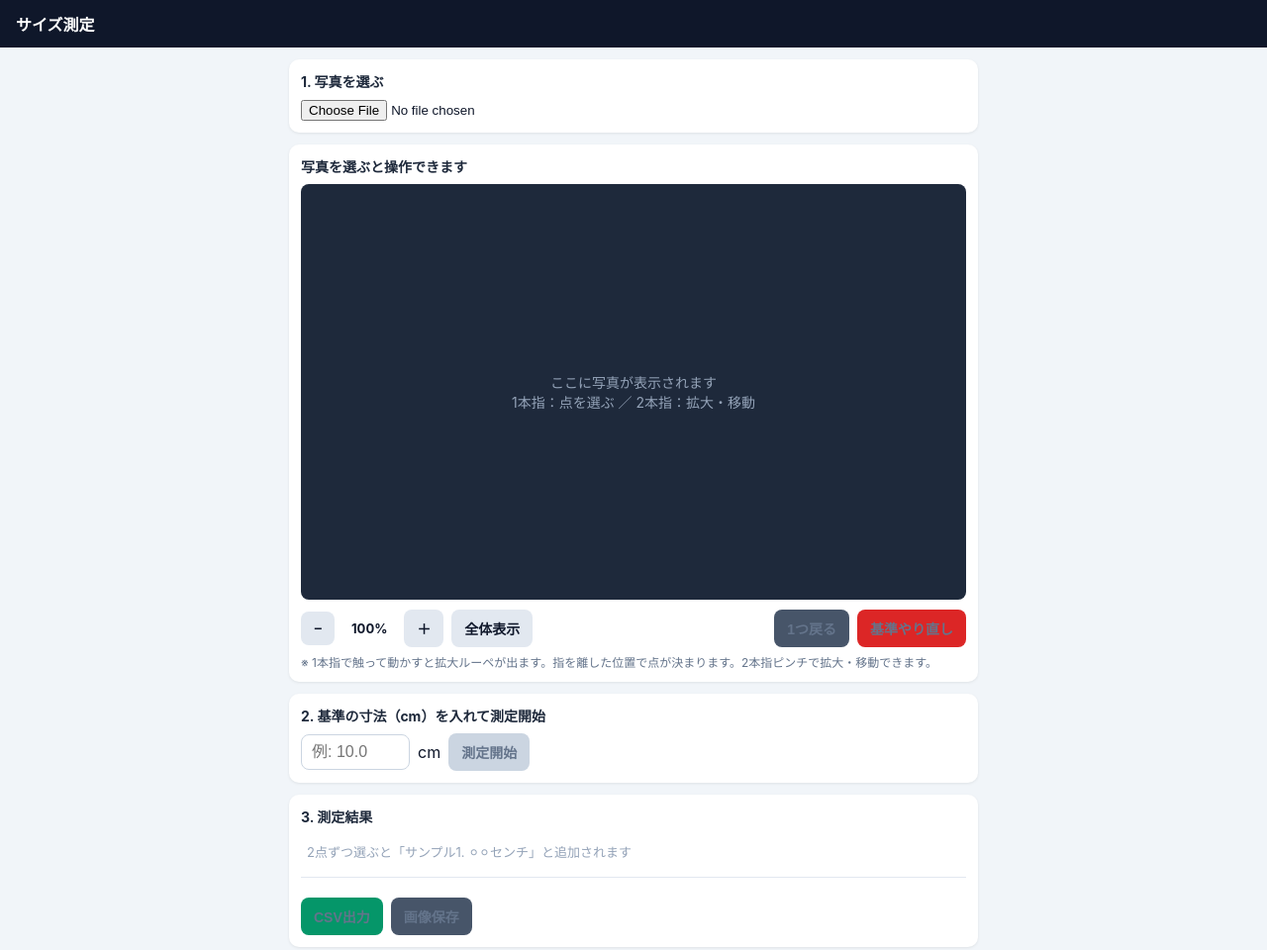
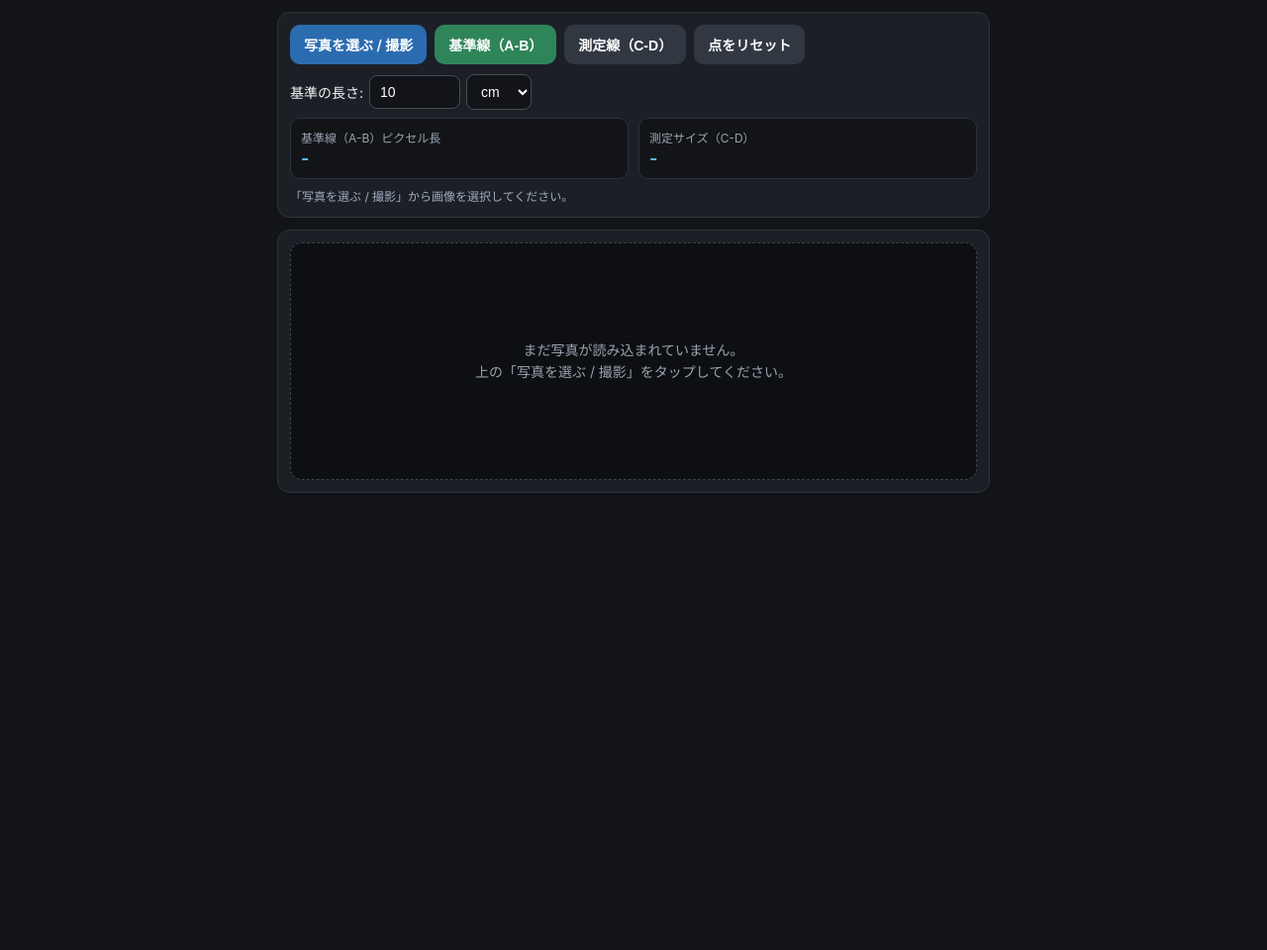
Before and after one commit to arision1975-prog/size.app, a plain HTML site: page index.html in a window 1280 px wide. Shown: the whole page at 99% size. After the commit the page ends 800 px from the top, so only its background shows below. Drawn offline with Linux system fonts and the light colour scheme.

Commit message:
Update index.html

```diff
--- a/index.html
+++ b/index.html
@@ -2,232 +2,406 @@
 <html lang="ja">
 <head>
   <meta charset="UTF-8" />
-  <meta name="viewport" content="width=device-width, initial-scale=1.0" />
-  <title>サイズ測定（ズーム対応版）</title>
+  <meta name="viewport" content="width=device-width, initial-scale=1.0, maximum-scale=1.0, user-scalable=no" />
+  <title>サイズ測定アプリ</title>
   <style>
-    * { box-sizing: border-box; }
+    * { box-sizing: border-box; -webkit-tap-highlight-color: transparent; }
     body {
       margin: 0;
-      font-family: -apple-system, BlinkMacSystemFont, "Hiragino Sans", "Yu Gothic", sans-serif;
-      background: #f1f5f9;
-      color: #0f172a;
-      padding-bottom: 36px;
+      padding: 12px;
+      font-family: -apple-system, BlinkMacSystemFont, "Segoe UI", Roboto, sans-serif;
+      background: #121417;
+      color: #f3f5f8;
     }
-    header {
-      background: #0f172a;
-      color: #fff;
-      padding: 12px 16px;
-      font-size: 16px;
-      font-weight: bold;
-    }
-    .wrap {
+    .app {
       max-width: 720px;
       margin: 0 auto;
-      padding: 12px;
+      display: flex;
+      flex-direction: column;
+      gap: 12px;
     }
     .panel {
-      background: #fff;
-      border-radius: 10px;
+      background: #1c2026;
+      border: 1px solid #2d333d;
+      border-radius: 12px;
       padding: 12px;
-      margin-bottom: 12px;
-      box-shadow: 0 1px 3px rgba(0,0,0,0.08);
-    }
-    .guide {
-      font-size: 14px;
-      font-weight: bold;
-      margin-bottom: 8px;
-      color: #1e293b;
-    }
-    .sub-hint {
-      font-size: 12px;
-      color: #64748b;
-      margin-top: 6px;
     }
     .row {
       display: flex;
+      flex-wrap: wrap;
       gap: 8px;
       align-items: center;
-      flex-wrap: wrap;
     }
-    input[type="number"] {
-      width: 110px;
+    label.btn, button {
+      appearance: none;
+      border: none;
+      border-radius: 10px;
+      padding: 10px 14px;
+      font-size: 14px;
+      font-weight: 600;
+      cursor: pointer;
+      color: #fff;
+      background: #2b6cb0;
+      display: inline-flex;
+      align-items: center;
+      justify-content: center;
+      gap: 6px;
+    }
+    label.btn.secondary, button.secondary {
+      background: #323842;
+    }
+    label.btn.active, button.active {
+      background: #2f855a;
+    }
+    input[type="file"] {
+      display: none;
+    }
+    .input-group {
+      display: flex;
+      align-items: center;
+      gap: 6px;
+      font-size: 14px;
+    }
+    .input-group input, .input-group select {
+      background: #121417;
+      color: #fff;
+      border: 1px solid #444c56;
+      border-radius: 8px;
       padding: 8px 10px;
-      font-size: 16px;
-      border: 1px solid #cbd5e1;
-      border-radius: 8px;
+      font-size: 14px;
+      width: 92px;
     }
-    button {
-      padding: 9px 13px;
-      font-size: 14px;
-      font-weight: bold;
-      border: none;
-      border-radius: 8px;
-      cursor: pointer;
-      background: #2563eb;
-      color: #fff;
+    .input-group select {
+      width: auto;
     }
-    button:disabled {
-      background: #cbd5e1;
-      color: #64748b;
-      cursor: not-allowed;
-    }
-    button.gray { background: #475569; }
-    button.red { background: #dc2626; }
-    button.green { background: #059669; }
-    button.light {
-      background: #e2e8f0;
-      color: #0f172a;
-    }
-
-    .stage {
+    .canvas-wrap {
       position: relative;
       width: 100%;
-      height: 420px;
-      background: #1e293b;
-      border-radius: 8px;
+      min-height: 240px;
+      background: #0d0f12;
+      border: 1px dashed #3a424e;
+      border-radius: 12px;
       overflow: hidden;
-      touch-action: none;
-    }
-    canvas#viewCanvas {
-      width: 100%;
-      height: 100%;
-      display: block;
-    }
-    .empty-msg {
-      position: absolute;
-      inset: 0;
       display: flex;
       align-items: center;
       justify-content: center;
-      color: #94a3b8;
+    }
+    canvas {
+      display: block;
+      max-width: 100%;
+      height: auto;
+      touch-action: none;
+    }
+    .placeholder {
+      color: #9aa4b2;
       font-size: 14px;
-      padding: 16px;
       text-align: center;
-      pointer-events: none;
+      padding: 24px;
+      line-height: 1.6;
     }
-    .zoom-badge {
-      font-size: 13px;
-      font-weight: bold;
-      min-width: 54px;
-      text-align: center;
+    .result-box {
+      display: grid;
+      grid-template-columns: repeat(2, 1fr);
+      gap: 10px;
+      margin-top: 8px;
     }
-
-    ul.results {
-      list-style: none;
-      padding: 0;
-      margin: 6px 0 0;
+    .stat {
+      background: #121417;
+      border: 1px solid #2b313b;
+      border-radius: 10px;
+      padding: 10px;
     }
-    ul.results li {
-      display: flex;
-      justify-content: space-between;
-      align-items: center;
-      padding: 8px 6px;
-      border-bottom: 1px solid #e2e8f0;
-      font-size: 15px;
-      font-weight: bold;
+    .stat-label {
+      font-size: 12px;
+      color: #9aa4b2;
     }
-    ul.results li:last-child { border-bottom: none; }
-    .del-btn {
-      background: #fee2e2;
-      color: #b91c1c;
-      padding: 4px 8px;
+    .stat-value {
+      font-size: 18px;
+      font-weight: 700;
+      margin-top: 2px;
+      color: #63b3ed;
+    }
+    .status {
       font-size: 12px;
-    }
-    .stats {
+      color: #a0aec0;
       margin-top: 8px;
-      padding-top: 8px;
-      border-top: 1px solid #e2e8f0;
-      font-size: 13px;
-      color: #475569;
+      min-height: 18px;
     }
   </style>
 </head>
 <body>
-  <header>サイズ測定</header>
+  <div class="app">
+    <div class="panel">
+      <div class="row">
+        <label class="btn" for="photoInput">
+          写真を選ぶ / 撮影
+        </label>
+        <input id="photoInput" type="file" accept="image/*" />
 
-  <div class="wrap">
-    <!-- 画像選択 -->
-    <div class="panel">
-      <div class="guide">1. 写真を選ぶ</div>
-      <input type="file" id="fileInput" accept="image/*" />
+        <button id="modeRefBtn" class="secondary active" type="button">基準線（A-B）</button>
+        <button id="modeMeasureBtn" class="secondary" type="button">測定線（C-D）</button>
+        <button id="resetPtsBtn" class="secondary" type="button">点をリセット</button>
+      </div>
+
+      <div class="row" style="margin-top: 10px;">
+        <div class="input-group">
+          <span>基準の長さ:</span>
+          <input id="refLengthInput" type="number" step="any" min="0.01" value="10" />
+          <select id="unitSelect">
+            <option value="cm" selected>cm</option>
+            <option value="mm">mm</option>
+          </select>
+        </div>
+      </div>
+
+      <div class="result-box">
+        <div class="stat">
+          <div class="stat-label">基準線（A-B）ピクセル長</div>
+          <div class="stat-value" id="refPxText">-</div>
+        </div>
+        <div class="stat">
+          <div class="stat-label">測定サイズ（C-D）</div>
+          <div class="stat-value" id="measuredText">-</div>
+        </div>
+      </div>
+
+      <div class="status" id="statusText">「写真を選ぶ / 撮影」から画像を選択してください。</div>
     </div>
 
-    <!-- キャンバス＆ズーム操作 -->
     <div class="panel">
-      <div class="guide" id="guideText">写真を選ぶと操作できます</div>
-
-      <div class="stage" id="stage">
-        <div class="empty-msg" id="emptyMsg">ここに写真が表示されます<br>1本指：点を選ぶ ／ 2本指：拡大・移動</div>
-        <canvas id="viewCanvas"></canvas>
-      </div>
-
-      <div class="row" style="margin-top:10px; justify-content:space-between;">
-        <div class="row">
-          <button type="button" class="light" id="zoomOutBtn" disabled>−</button>
-          <span class="zoom-badge" id="zoomLabel">100%</span>
-          <button type="button" class="light" id="zoomInBtn" disabled>＋</button>
-          <button type="button" class="light" id="zoomResetBtn" disabled>全体表示</button>
+      <div class="canvas-wrap" id="canvasWrap">
+        <div class="placeholder" id="placeholder">
+          まだ写真が読み込まれていません。<br />
+          上の「写真を選ぶ / 撮影」をタップしてください。
         </div>
-        <div class="row">
-          <button type="button" class="gray" id="undoBtn" disabled>1つ戻る</button>
-          <button type="button" class="red" id="resetRefBtn" disabled>基準やり直し</button>
-        </div>
-      </div>
-      <div class="sub-hint">※ 1本指で触って動かすと拡大ルーペが出ます。指を離した位置で点が決まります。2本指ピンチで拡大・移動できます。</div>
-    </div>
-
-    <!-- 基準寸法＆測定開始 -->
-    <div class="panel">
-      <div class="guide">2. 基準の寸法（cm）を入れて測定開始</div>
-      <div class="row">
-        <input type="number" id="refCmInput" step="0.01" min="0.01" placeholder="例: 10.0" inputmode="decimal" />
-        <span>cm</span>
-        <button type="button" id="startBtn" disabled>測定開始</button>
-      </div>
-    </div>
-
-    <!-- 結果一覧＆出力 -->
-    <div class="panel">
-      <div class="guide">3. 測定結果</div>
-      <ul class="results" id="resultList">
-        <li style="color:#94a3b8; font-weight:normal; font-size:13px;">2点ずつ選ぶと「サンプル1. ⚪︎⚪︎センチ」と追加されます</li>
-      </ul>
-      <div class="stats" id="statsText"></div>
-
-      <div class="row" style="margin-top:12px;">
-        <button type="button" class="green" id="csvBtn" disabled>CSV出力</button>
-        <button type="button" class="gray" id="imgSaveBtn" disabled>画像保存</button>
+        <canvas id="canvas" style="display: none;"></canvas>
       </div>
     </div>
   </div>
 
   <script>
-    const fileInput = document.getElementById('fileInput');
-    const stage = document.getElementById('stage');
-    const canvas = document.getElementById('viewCanvas');
+    const photoInput = document.getElementById('photoInput');
+    const canvas = document.getElementById('canvas');
     const ctx = canvas.getContext('2d');
-    const emptyMsg = document.getElementById('emptyMsg');
-    const guideText = document.getElementById('guideText');
+    const placeholder = document.getElementById('placeholder');
+    const statusText = document.getElementById('statusText');
+    const refLengthInput = document.getElementById('refLengthInput');
+    const unitSelect = document.getElementById('unitSelect');
+    const refPxText = document.getElementById('refPxText');
+    const measuredText = document.getElementById('measuredText');
+    const modeRefBtn = document.getElementById('modeRefBtn');
+    const modeMeasureBtn = document.getElementById('modeMeasureBtn');
+    const resetPtsBtn = document.getElementById('resetPtsBtn');
 
-    const zoomOutBtn = document.getElementById('zoomOutBtn');
-    const zoomInBtn = document.getElementById('zoomInBtn');
-    const zoomResetBtn = document.getElementById('zoomResetBtn');
-    const zoomLabel = document.getElementById('zoomLabel');
+    let img = new Image();
+    let hasImage = false;
+    let activeMode = 'ref'; // 'ref' or 'measure'
+    let dragging = null; // { group: 'ref'|'measure', index: 0|1 }
 
-    const undoBtn = document.getElementById('undoBtn');
-    const resetRefBtn = document.getElementById('resetRefBtn');
-    const refCmInput = document.getElementById('refCmInput');
-    const startBtn = document.getElementById('startBtn');
+    // 画像座標（0〜1の割合で保持するとリサイズ時もズレない）
+    let refPts = [
+      { x: 0.25, y: 0.5 },
+      { x: 0.75, y: 0.5 }
+    ];
+    let measurePts = [
+      { x: 0.3, y: 0.7 },
+      { x: 0.7, y: 0.7 }
+    ];
 
-    const resultList = document.getElementById('resultList');
-    const statsText = document.getElementById('statsText');
-    const csvBtn = document.getElementById('csvBtn');
-    const imgSaveBtn = document.getElementById('imgSaveBtn');
+    function setMode(mode) {
+      activeMode = mode;
+      modeRefBtn.classList.toggle('active', mode === 'ref');
+      modeMeasureBtn.classList.toggle('active', mode === 'measure');
+      statusText.textContent = mode === 'ref'
+        ? '基準線（A・B）の端点をドラッグして、既知の長さ（例：10cm）に合わせてください。'
+        : '測定線（C・D）の端点をドラッグして、測りたい対象の両端に合わせます。';
+      draw();
+    }
 
-    let img = null;
-    // 表示用キャンバスサイズ（CSSピクセル基準）
-    let viewW = 0;
-    let viewH = 0;
+    modeRefBtn.addEventListener('click', () => setMode('ref'));
+    modeMeasureBtn.addEventListener('click', () => setMode('measure'));
 
-    // ズーム・パン状態（画像実座標 -> キャンバス表示座標）
-    // screenX = offsetX + imgX * scale
+    resetPtsBtn.addEventListener('click', () => {
+      refPts = [{ x: 0.25, y: 0.5 }, { x: 0.75, y: 0.5 }];
+      measurePts = [{ x: 0.3, y: 0.7 }, { x: 0.7, y: 0.7 }];
+      draw();
+      updateMeasurements();
+    });
+
+    refLengthInput.addEventListener('input', updateMeasurements);
+    unitSelect.addEventListener('change', updateMeasurements);
+
+    function loadImageFromFile(file) {
+      if (!file) return;
+      statusText.textContent = '写真を読み込み中...';
+
+      const reader = new FileReader();
+      reader.onload = function (e) {
+        const nextImg = new Image();
+        nextImg.onload = function () {
+          img = nextImg;
+          hasImage = true;
+          placeholder.style.display = 'none';
+          canvas.style.display = 'block';
+          fitCanvasToContainer();
+          draw();
+          updateMeasurements();
+          statusText.textContent = `読み込み完了（${img.naturalWidth} × ${img.naturalHeight} px）。A・Bを基準長さに合わせてください。`;
+        };
+        nextImg.onerror = function () {
+          statusText.textContent = '画像の描画に失敗しました。別の写真でお試しください。';
+        };
+        nextImg.src = e.target.result;
+      };
+      reader.onerror = function () {
+        statusText.textContent = 'ファイルの読み込みに失敗しました。';
+      };
+      reader.readAsDataURL(file);
+    }
+
+    photoInput.addEventListener('change', function (e) {
+      const file = e.target.files && e.target.files[0];
+      loadImageFromFile(file);
+      // 同じ写真を連続で選び直せるようにリセット
+      e.target.value = '';
+    });
+
+    function fitCanvasToContainer() {
+      if (!hasImage) return;
+      const wrapWidth = Math.max(240, canvas.parentElement.clientWidth - 4);
+      const scale = wrapWidth / img.naturalWidth;
+      canvas.width = Math.round(wrapWidth);
+      canvas.height = Math.max(150, Math.round(img.naturalHeight * scale));
+    }
+
+    window.addEventListener('resize', () => {
+      if (!hasImage) return;
+      fitCanvasToContainer();
+      draw();
+      updateMeasurements();
+    });
+
+    function getCanvasPos(clientX, clientY) {
+      const rect = canvas.getBoundingClientRect();
+      return {
+        x: (clientX - rect.left) * (canvas.width / rect.width),
+        y: (clientY - rect.top) * (canvas.height / rect.height)
+      };
+    }
+
+    function distPx(p1, p2) {
+      const x1 = p1.x * canvas.width;
+      const y1 = p1.y * canvas.height;
+      const x2 = p2.x * canvas.width;
+      const y2 = p2.y * canvas.height;
+      return Math.hypot(x2 - x1, y2 - y1);
+    }
+
+    function updateMeasurements() {
+      if (!hasImage) return;
+      const refPx = distPx(refPts[0], refPts[1]);
+      const measPx = distPx(measurePts[0], measurePts[1]);
+      const refReal = parseFloat(refLengthInput.value);
+      const unit = unitSelect.value;
+
+      refPxText.textContent = `${refPx.toFixed(1)} px`;
+
+      if (refPx > 0 && !isNaN(refReal) && refReal > 0) {
+        const value = (measPx / refPx) * refReal;
+        measuredText.textContent = `${value.toFixed(2)} ${unit}`;
+      } else {
+        measuredText.textContent = '-';
+      }
+    }
+
+    function drawLineWithHandles(pts, color, labels) {
+      const p0 = { x: pts[0].x * canvas.width, y: pts[0].y * canvas.height };
+      const p1 = { x: pts[1].x * canvas.width, y: pts[1].y * canvas.height };
+
+      ctx.save();
+      ctx.strokeStyle = color;
+      ctx.lineWidth = 3;
+      ctx.beginPath();
+      ctx.moveTo(p0.x, p0.y);
+      ctx.lineTo(p1.x, p1.y);
+      ctx.stroke();
+
+      [p0, p1].forEach((pt, idx) => {
+        ctx.beginPath();
+        ctx.arc(pt.x, pt.y, 12, 0, Math.PI * 2);
+        ctx.fillStyle = color;
+        ctx.fill();
+        ctx.lineWidth = 2.5;
+        ctx.strokeStyle = '#ffffff';
+        ctx.stroke();
+
+        ctx.fillStyle = '#ffffff';
+        ctx.font = 'bold 12px sans-serif';
+        ctx.fillText(labels[idx], pt.x + 14, pt.y - 8);
+      });
+      ctx.restore();
+    }
+
+    function draw() {
+      if (!hasImage) return;
+      ctx.clearRect(0, 0, canvas.width, canvas.height);
+      ctx.drawImage(img, 0, 0, canvas.width, canvas.height);
+      drawLineWithHandles(refPts, '#38bdf8', ['A', 'B']);
+      drawLineWithHandles(measurePts, '#4ade80', ['C', 'D']);
+    }
+
+    function findHitPoint(pos) {
+      const hitRadius = 24;
+      const groups = [
+        { name: 'ref', pts: refPts },
+        { name: 'measure', pts: measurePts }
+      ];
+      // 現在選択中のモードを優先
+      groups.sort((a, b) => (a.name === activeMode ? -1 : b.name === activeMode ? 1 : 0));
+
+      for (const g of groups) {
+        for (let i = 0; i < g.pts.length; i++) {
+          const px = g.pts[i].x * canvas.width;
+          const py = g.pts[i].y * canvas.height;
+          if (Math.hypot(pos.x - px, pos.y - py) <= hitRadius) {
+            return { group: g.name, index: i };
+          }
+        }
+      }
+      return null;
+    }
+
+    canvas.addEventListener('pointerdown', (e) => {
+      if (!hasImage) return;
+      const pos = getCanvasPos(e.clientX, e.clientY);
+      const hit = findHitPoint(pos);
+      if (hit) {
+        dragging = hit;
+        canvas.setPointerCapture(e.pointerId);
+      }
+    });
+
+    canvas.addEventListener('pointermove', (e) => {
+      if (!dragging || !hasImage) return;
+      const pos = getCanvasPos(e.clientX, e.clientY);
+      const nx = Math.max(0, Math.min(1, pos.x / canvas.width));
+      const ny = Math.max(0, Math.min(1, pos.y / canvas.height));
+
+      if (dragging.group === 'ref') {
+        refPts[dragging.index] = { x: nx, y: ny };
+      } else {
+        measurePts[dragging.index] = { x: nx, y: ny };
+      }
+      draw();
+      updateMeasurements();
+    });
+
+    function endDrag() {
+      dragging = null;
+    }
+
+    canvas.addEventListener('pointerup', endDrag);
+    canvas.addEventListener('pointercancel', endDrag);
+  </script>
+</body>
+</html>
```
